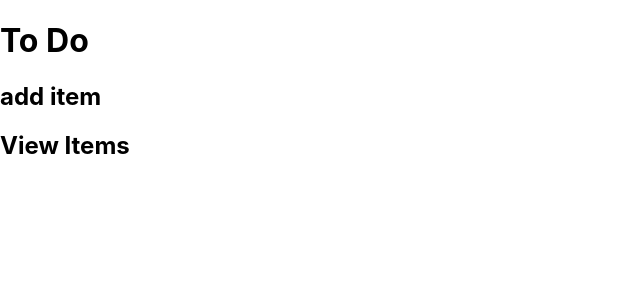
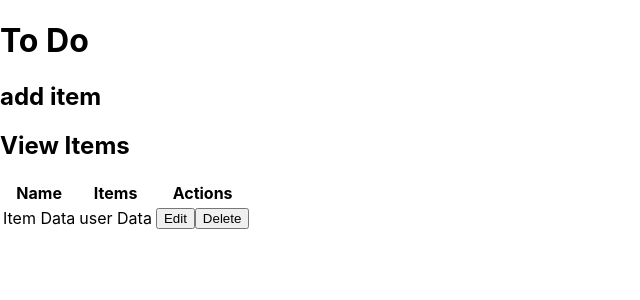
Before and after one commit to ronnie-rios/To-Do, a React (Create React App) app: page / in a window 1280 px wide. Shown: the top 300 px of the page, without its empty margins (0-640 px from the left). Built offline with nearby package versions, Linux system fonts and the light colour scheme.

Commit message:
create tables

```diff
--- a/public/index.html
+++ b/public/index.html
@@ -24,7 +24,7 @@
       work correctly both with client-side routing and a non-root public URL.
       Learn how to configure a non-root public URL by running `npm run build`.
     -->
-    <title>React App</title>
+    <title>To Do!</title>
   </head>
   <body>
     <noscript>You need to enable JavaScript to run this app.</noscript>
--- a/src/App.js
+++ b/src/App.js
@@ -1,4 +1,5 @@
 import React from 'react'
+import UserTable from './tables/UserTable'
 
 const App = () => {
   return (
@@ -11,6 +12,7 @@ const App = () => {
       </div>
       <div className="flex-large">
         <h2>View Items</h2>
+        <UserTable />
       </div>
     </div>
   )
--- /dev/null
+++ b/src/tables/UserTable.js
@@ -0,0 +1,25 @@
+import React from 'react'
+
+const UserTable = () => {
+    return (
+       <table>
+           <thead>
+               <th>Name</th>
+               <th>Items</th>
+               <th>Actions</th>
+           </thead>
+           <tbody>
+               <tr>
+                   <td>Item Data</td>
+                   <td>user Data</td>
+                   <td>
+                       <button className="button">Edit</button>
+                       <button className="button">Delete</button>
+                   </td>
+               </tr>
+           </tbody>
+       </table>
+    )
+}
+
+export default UserTable
```
